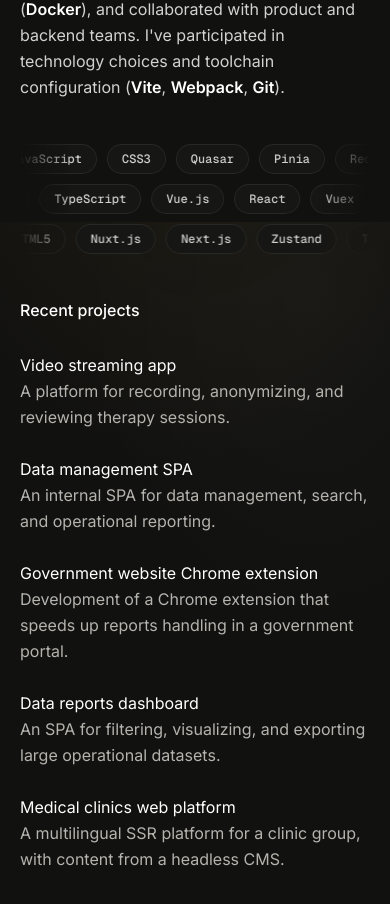
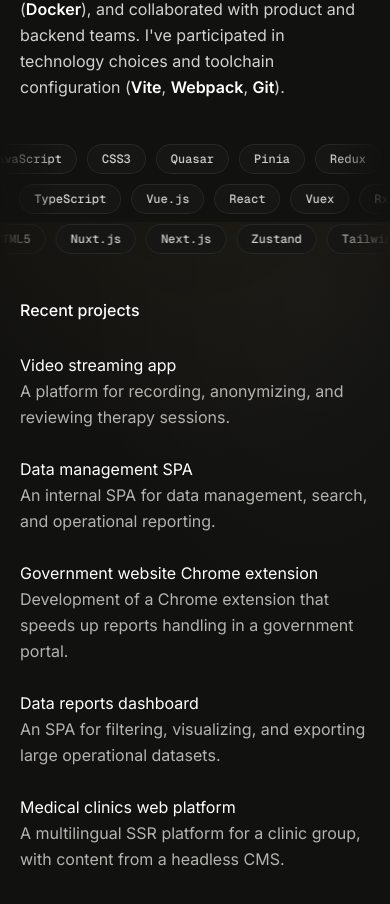
Before and after one commit to adambien94/Portfolio, a Next.js app: page / in a window 390 px wide. Shown: the part 3154-4058 px from the top of the page. Built offline with nearby package versions, Linux system fonts and the light colour scheme.

Commit message:
stack animation fix

```diff
--- a/src/components/stack-marquee.tsx
+++ b/src/components/stack-marquee.tsx
@@ -95,7 +95,7 @@ export function StackMarquee({ items }: StackMarqueeProps) {
   return (
     <div
       ref={containerRef}
-      className="relative mt-10 select-none overflow-hidden py-1"
+      className="relative mt-10 ml-[calc(50%-50vw)] w-screen select-none overflow-hidden py-1 md:ml-0 md:w-full"
       style={{
         maskImage:
           "linear-gradient(to right, transparent, black 15%, black 85%, transparent)",
```
